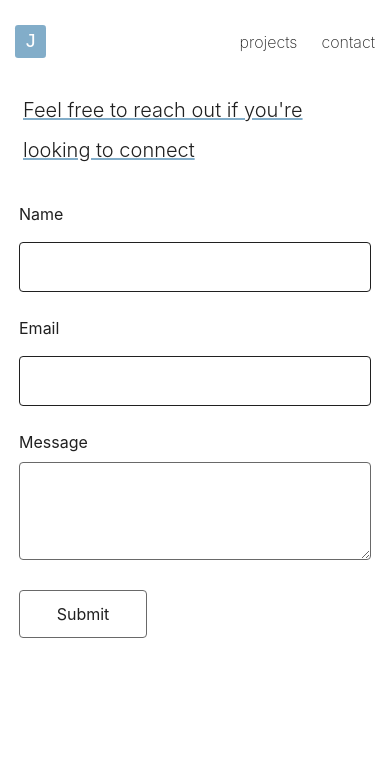
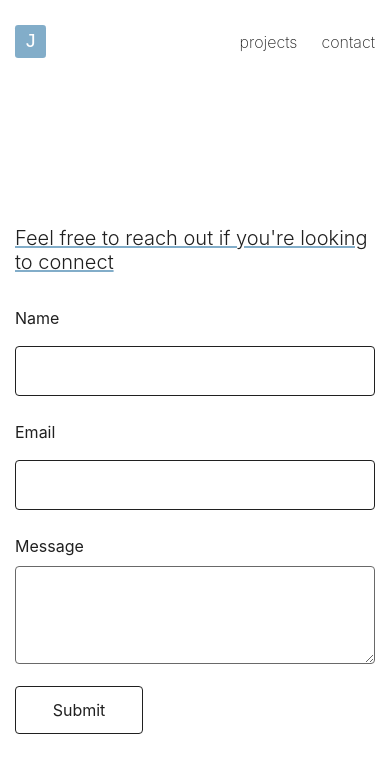
Before and after one commit to the-rabblerouser/portfolio, a Next.js app: page /contact in a window 390 px wide. Shown: the top 772 px of the page. Built offline with nearby package versions, Linux system fonts and the light colour scheme.

Commit message:
contact form mobil-first css

```diff
--- a/pages/contact.js
+++ b/pages/contact.js
@@ -35,11 +35,10 @@ const contact = () => {
 
 	return (
 		<>
-			<div className={styles.container}>
+			<form className={styles.form} onSubmit={handleSubmit(onSubmit)}>
 				<animated.h5 style={titleAnimation} className={styles.contactTitle}>
 					Feel free to reach out if you're looking to connect
 				</animated.h5>
-				<form className={styles.form} onSubmit={handleSubmit(onSubmit)}>
 				<div className={styles.formGroup}>
 					<label className={styles.label} htmlFor="name">
 						Name
@@ -79,7 +78,6 @@ const contact = () => {
 					Submit
 				</button>
 			</form>
-			</div>
 		</>
 	);
 };
--- a/styles/Contact.module.css
+++ b/styles/Contact.module.css
@@ -1,20 +1,77 @@
-.container {
-	padding: 0 0.5rem;
+.form {
+	height: 100vh;
 	display: flex;
 	flex-direction: column;
 	justify-content: center;
 	align-items: center;
+	color: var(--title-color);
+	caret-color: var(--title-color);
 }
 
 .contactTitle {
 	font-weight: 300;
 	font-family: var(--title-font);
-	margin-bottom: 2rem;
-	width: 25%;
-	margin-top: 9rem;
 	color: var(--title-color);
 	text-decoration: underline;
 	text-decoration-color: var(--accent-color);
+	margin-bottom: 2rem;
+}
+
+.formGroup {
+	margin-bottom: 1rem;
+	width: 100%;
+}
+
+.label {
+	font-family: var(--body-font);
+}
+
+.input {
+	width: 100%;
+	padding: 12px 20px;
+	margin: 8px 0;
+	border: 1px solid var(--title-color);
+	outline: none;
+	border-radius: 4px;
+	color: var(--font-color);
+	background-color: var(--bg-color);
+}
+
+.textArea {
+	width: 100%;
+	padding: 12px 20px;
+	border: 1px solid var(--font-color);
+	outline: none;
+	border-radius: 4px;
+	background-color: var(--bg-color);
+	color: var(--font-color);
+}
+
+.submitButton {
+	font-family: var(--body-font);
+	color: var(--title-color);
+	background: none;
+	border: 1px solid var(--title-color);
+	border-radius: 4px;
+	align-self: flex-start;
+	height: 3rem;
+	width: 8rem;
+}
+
+.submitButton:hover {
+	background-color: var(--accent-color);
+	color: #fff;
+	border-color: var(--bg-color);
+}
+
+@media (min-width: 768px) {
+	.contactTitle {
+		font-weight: 300;
+		font-family: var(--title-font);
+		color: var(--title-color);
+		text-decoration: underline;
+		text-decoration-color: var(--accent-color);
+		margin: 9rem 4rem 3rem 0rem;
 	}
 
 	.form {
@@ -50,7 +107,6 @@
 
 	.textArea {
 		width: 100%;
-	height: 100%;
 		padding: 12px 20px;
 		border: 1px solid var(--font-color);
 		outline: none;
@@ -77,35 +133,4 @@
 		color: #fff;
 		border-color: var(--bg-color);
 	}
-
-@media (max-width: 768px) {
-	.contactTitle {
-		line-height: 2.5rem;
-		margin-top: 2rem;
-		width: 100%;
 }
-
-	.formGroup {
-		margin-bottom: 1rem;
-		width: 22rem;
-	}
-
-	.submitButton {
-		margin-top: 0.5rem;
-		margin-right: 14rem;
-		background: none;
-		border: 1px solid var(--font-color);
-		border-radius: 4px;
-		height: 3rem;
-		width: 8rem;
-	}
-
-	/* .contactName {
-		margin-bottom: -1.2rem;
-	} */
-}
-
-/* .contactName:hover {
-	color: var(--accent-color);
-	text-decoration: underline;
-} */
```
Lines whose indentation alone changed are shown as unchanged.
